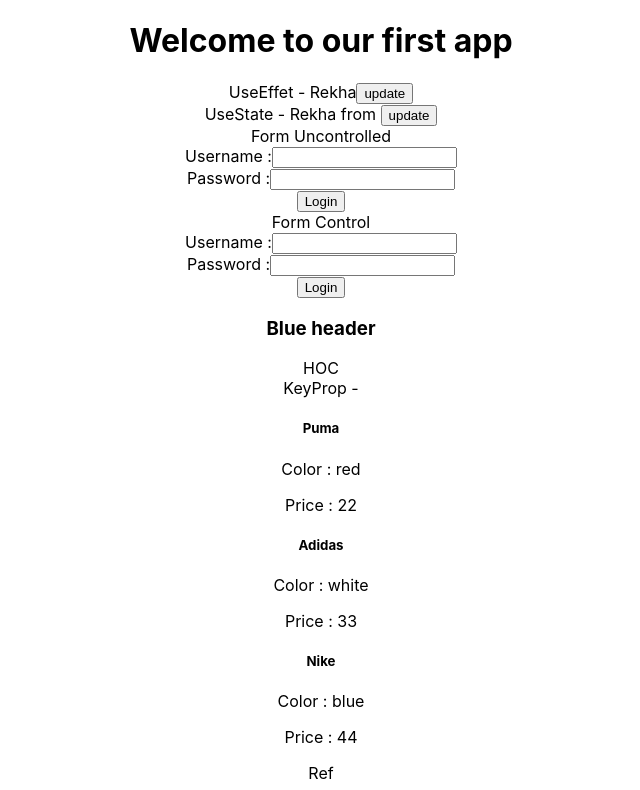
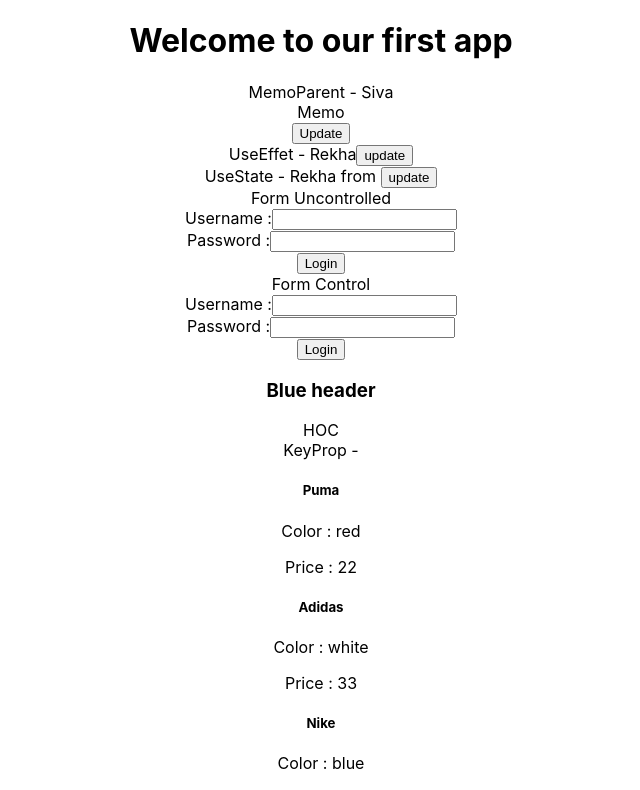
Before and after one commit to paravathmuhsin/react-basics, a React (Create React App) app: page / in a window 1280 px wide. Shown: the top 790 px of the page, without its empty margins (319-959 px from the left). Built offline with nearby package versions, Linux system fonts and the light colour scheme.

Commit message:
memo component

```diff
--- a/src/App.js
+++ b/src/App.js
@@ -6,6 +6,7 @@ import FormUncontrolled from "./FormUncontrolled";
 import HOC from "./HOC";
 import KeyProp from "./KeyProp";
 import LifeCycle from "./LifeCycle";
+import MemoParent from "./MemoParent";
 import PropClass from "./PropClass";
 import PropFun from "./PropFun";
 import Ref from "./Ref";
@@ -19,6 +20,7 @@ function App() {
   return (
     <div className="App">
       <h1>Welcome to our first app</h1>
+      <MemoParent />
       <UseEffet />
       <UseState />
       <FormUncontrolled />
--- /dev/null
+++ b/src/Memo.js
@@ -0,0 +1,8 @@
+import React, { memo } from "react";
+
+const Memo = () => {
+  console.log("Memo render");
+  return <div>Memo</div>;
+};
+
+export default memo(Memo);
--- /dev/null
+++ b/src/MemoParent.js
@@ -0,0 +1,19 @@
+import React, { useState } from "react";
+import Memo from "./Memo";
+
+const MemoParent = () => {
+  const [state, setState] = useState("Siva");
+  const updateName = () => {
+    setState("Rekha");
+  };
+  console.log("MemoParent render");
+  return (
+    <div>
+      MemoParent - {state}
+      <Memo />
+      <button onClick={updateName}>Update</button>
+    </div>
+  );
+};
+
+export default MemoParent;
```
